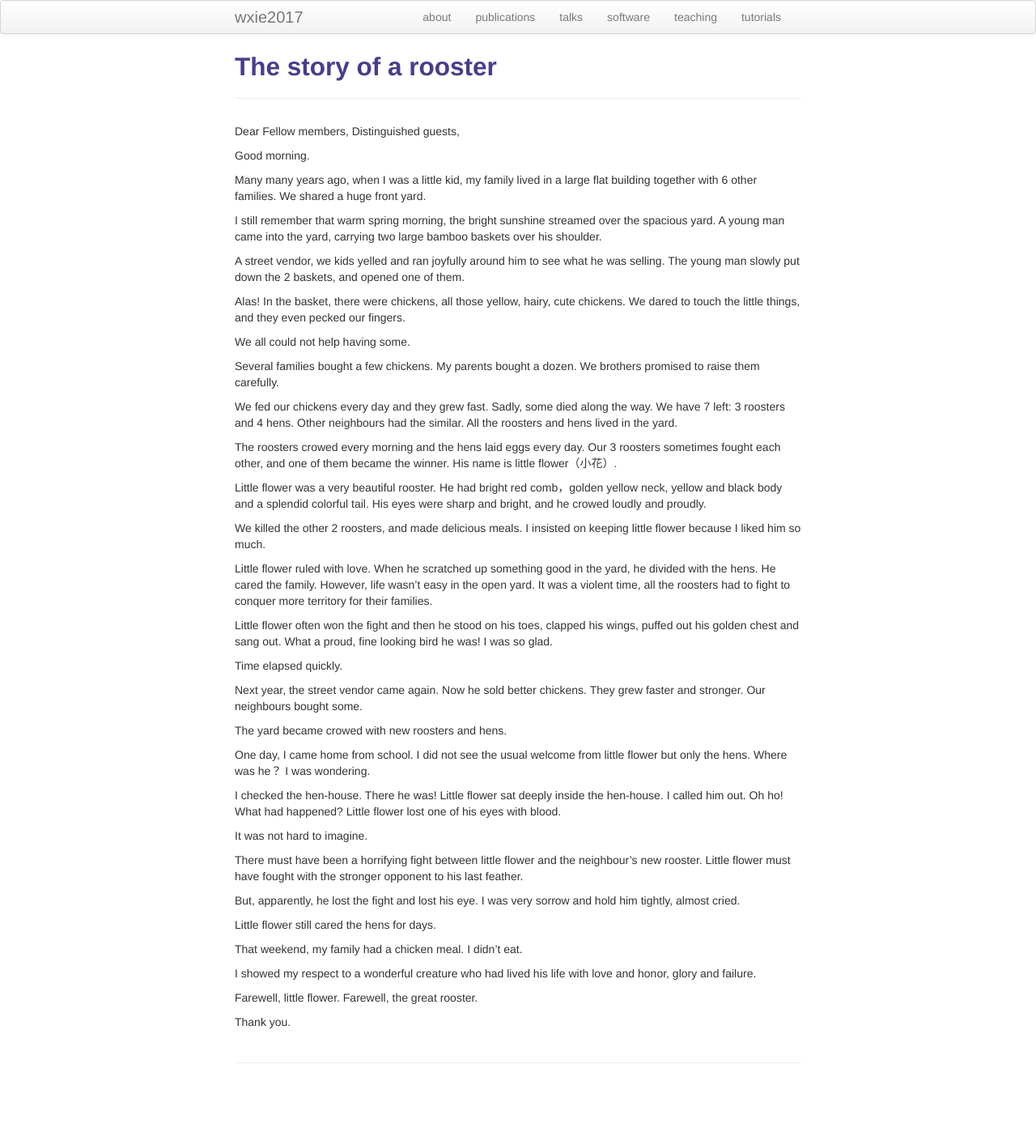
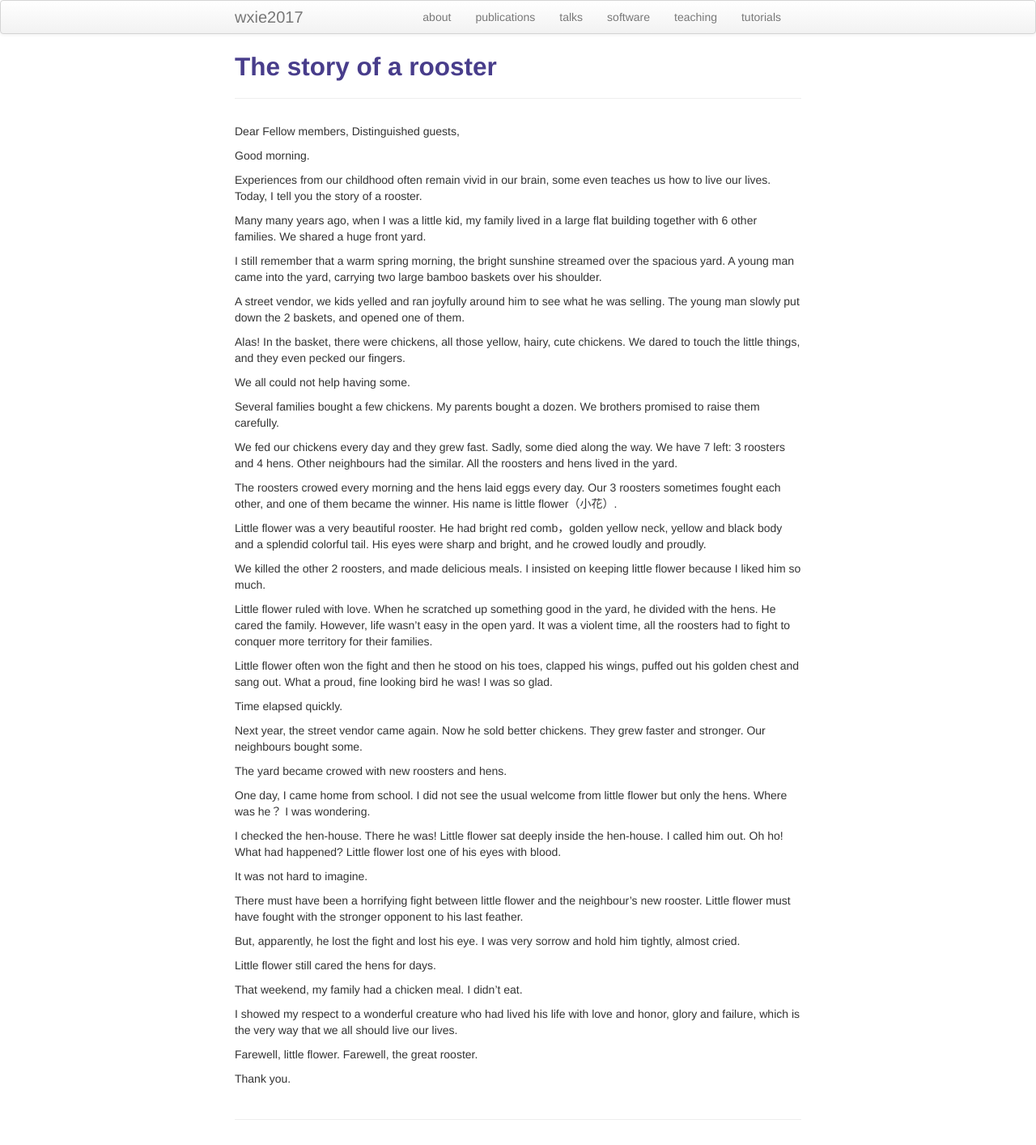
Before and after one commit to wxie2017/wxie2017.github.io, a Jekyll site: the page built from pages/speech/story_of_rooster.md, in a window 1280 px wide. Shown: the whole page at 81% size. Built offline with Jekyll 4.4.1, drawn with Linux system fonts in a browser that asks for light colours; before the commit the page ends 1344 px from its top, so only the background shows below that.

Commit message:
add some ideas

```diff
--- a/pages/speech/story_of_rooster.md
+++ b/pages/speech/story_of_rooster.md
@@ -10,10 +10,13 @@ Distinguished guests,
 
 Good morning.
 
+Experiences from our childhood often remain vivid in our brain, some even
+teaches us how to live our lives. Today, I tell you the story of a rooster.
+
 Many many years ago, when I was a little kid, my family lived in a large
 flat building together with 6 other families. We shared a huge front yard.
 
-I still remember that warm spring morning, the bright sunshine streamed
+I still remember that a warm spring morning, the bright sunshine streamed
 over the spacious yard. A young man came into the yard, carrying two large
 bamboo baskets over his shoulder.
 
@@ -81,7 +84,7 @@ Little flower still cared the hens for days.
 That weekend, my family had a chicken meal. I didn't eat.
 
 I showed my respect to a wonderful creature who had lived his life with love and honor,
-glory and failure.
+glory and failure, which is the very way that we all should live our lives.
 
 Farewell, little flower. Farewell, the great rooster.
 
```
